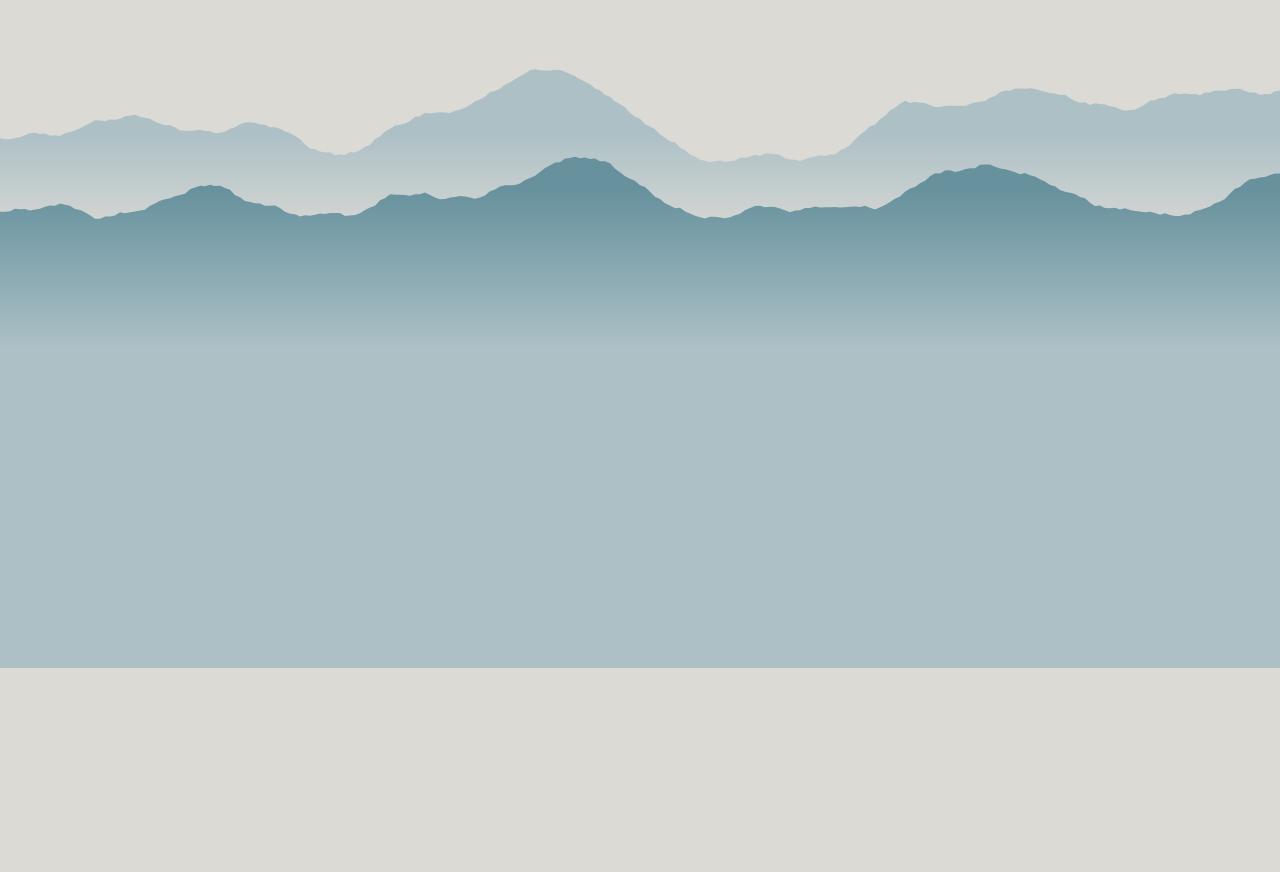
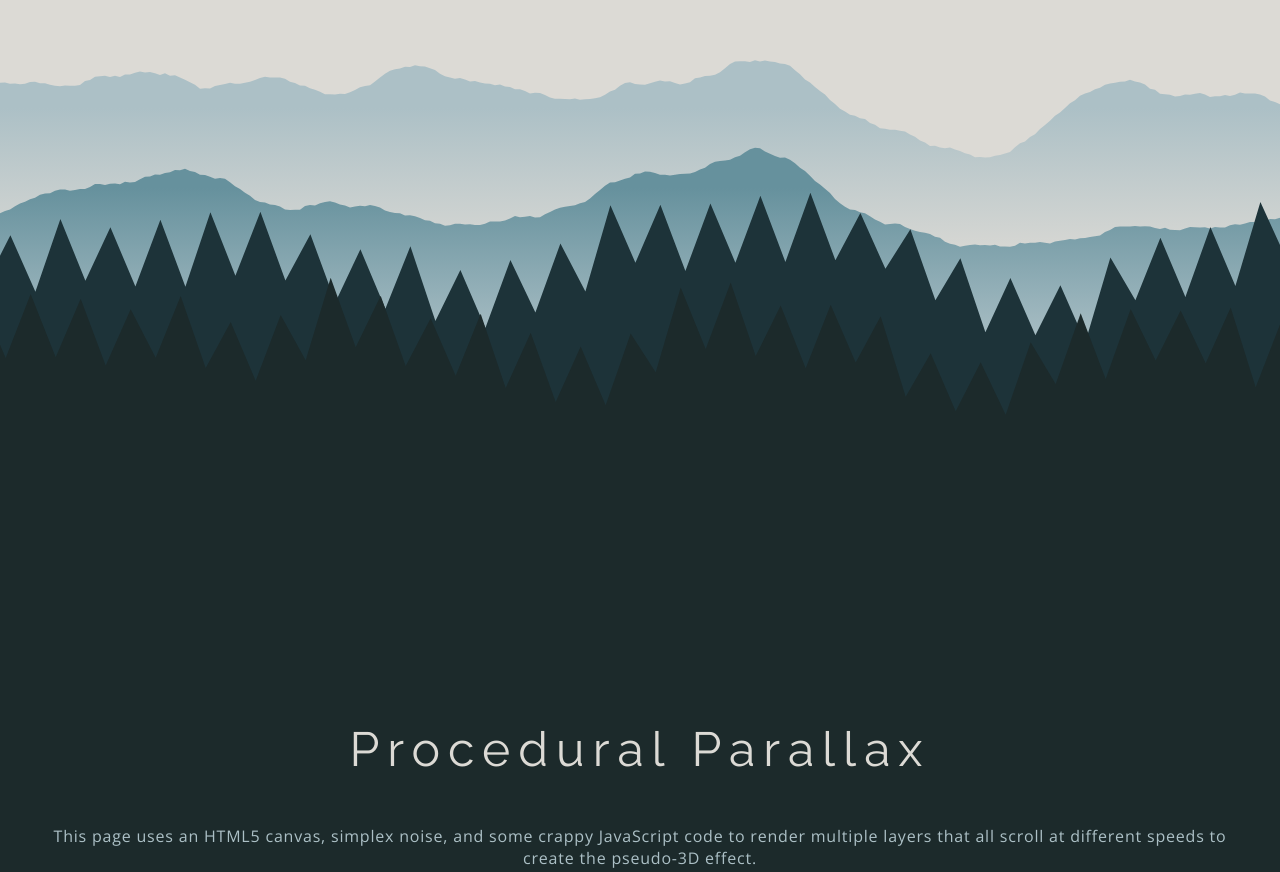
Before and after one commit to ImJimmi/procedual_parallax, a plain HTML site: page index.html in a window 1280 px wide. Shown: the part 132-1004 px from the top of the page. Before the commit the page ends 800 px from the top, so only its background shows below. Drawn offline with nearby package versions, Linux system fonts and the light colour scheme.

Commit message:
added the two forest layers

```diff
--- a/index.html
+++ b/index.html
@@ -16,8 +16,23 @@
     </head>
 
     <body>
-        <canvas class="cnvs" id="cnvs-bg"></canvas>
-        <canvas class="cnvs" id="cnvs-mountains-1"></canvas>
-        <canvas class="cnvs" id="cnvs-mountains-2"></canvas>
+        <canvas id="cnvs" height="1000"></canvas>
+
+        <div id="content">
+            <div style="padding: 3rem;">
+                <h1>Procedural Parallax</h1>
+                <p>This page uses an HTML5 canvas, simplex noise, and some crappy JavaScript code to render multiple layers that all scroll at different speeds to create the pseudo-3D effect.</p>
+
+                <div style="margin-top: 3rem">
+                    <p>The simplex noise is calculated using this GitHub repo:</p>
+                    <a href="https://github.com/josephg/noisejs">noisejs</a>
+                </div>
+
+                <div style="margin-top: 3rem;">
+                    <p>View the full code for this page on GitHub:</p>
+                    <a href="https://github.com/ImJimmi/procedural_parallax/tree/gh-pages" target="_blank">Procedural Parallax</a>
+                </div>
+            </div>
+        </div>
     </body>
 </html>
--- a/script.js
+++ b/script.js
@@ -1,91 +1,49 @@
 $(function() {
-    noise.seed(Math.random());
-
     var width = 0;
     var height = 0;
 
-    var baselines = [0.33, 0.4, 0.5, 0.6];
-    var mountains = [[], []];
-    var numPoints = 500;
-    var pixelsPerPoint = 5;
+    var baselines = [0.3, 0.4, 0.5, 0.6];
 
-    setupMountainsPoints();
+    class MountainRange {
+        constructor(index) {
+            this.numPoints = 500;
+            this.index = index;
 
-    resized();
+            this.pixelsPerPoint = 5;
+            this.points = [];
 
-    $(window).resize(function() {
-        resized();
-    });
-
-    //==========================================================================
-    function setupMountainsPoints() {
             var freq0 = 0.01;
             var freq1 = 0.03;
             var freq2 = 0.1;
             var freq3 = 0.5;
 
-        for (var i = 0; i < numPoints; i++) {
-            var y = baselines[0]
-            y += noise.simplex2(freq0 * i, 0) * 0.075;
+            noise.seed(Math.random());
+
+            for (var i = 0; i < this.numPoints; i++) {
+                var y = noise.simplex2(freq0 * i, 0) * 0.075;
                 y += noise.simplex2(freq1 * i, 0) * 0.02;
                 y += noise.simplex2(freq2 * i, 0) * 0.005;
                 y += noise.simplex2(freq3 * i, 0) * 0.002;
 
-            mountains[0].push(y);
-        }
-
-        for (var i = 0; i < numPoints; i++) {
-            var y = baselines[1];
-            y += noise.simplex2(0, freq0 * i) * 0.05;
-            y += noise.simplex2(0, freq1 * i) * 0.02;
-            y += noise.simplex2(0, freq2 * i) * 0.005;
-            y += noise.simplex2(0, freq3 * i) * 0.002;
-
-            mountains[1].push(y);
+                this.points.push(y);
             }
         }
 
-    function resized() {
-        width = $(window).width();
-        height = $(window).height();
-
-        $(".cnvs").each(function(i) {
-            var cnvs = $(this)[0];
-            cnvs.width = width;
-            cnvs.height = height;
-        });
-
-        paintBackground();
-        paintMountainsLayer1();
-        paintMountainsLayer2();
-    }
-
-    function paintBackground() {
-        var ctx = $("#cnvs-bg")[0].getContext("2d");
-
-        ctx.fillStyle = "#DCDAD5";
-        ctx.fillRect(0, 0, width, height);
-    }
-
-    function paintMountainsLayer1() {
-        var ctx = $("#cnvs-mountains-1")[0].getContext("2d");
+        paint(cnvs) {
+            var ctx = cnvs.getContext("2d");
             ctx.beginPath();
 
-        if (pixelsPerPoint * numPoints < width) {
-            pixelsPerPoint = width / (numPoints - 1);
-        }
+            var startPoint = Math.floor((this.numPoints / 2) - (width / (this.pixelsPerPoint * 2)));
+            var xOffset = (this.numPoints / 2) - (width / (this.pixelsPerPoint * 2)) - startPoint;
 
-        var startPoint = Math.floor((numPoints / 2) - (width / (pixelsPerPoint * 2)));
-        var xOffset = (numPoints / 2) - (width / (pixelsPerPoint * 2)) - startPoint;
-
-        var y0 = mountains[0][startPoint] * height;
-        var y1 = mountains[0][startPoint + 1] * height;
+            var y0 = (baselines[this.index] + this.points[startPoint]) * height;
+            var y1 = (baselines[this.index] + this.points[startPoint + 1]) * height;
 
             ctx.moveTo(0, y1 * xOffset + y0 * (1 - xOffset));
 
-        for (var i = 1; i < numPoints; i++) {
-            var x = i * pixelsPerPoint - xOffset * pixelsPerPoint;
-            var y = height * mountains[0][i + startPoint];
+            for (var i = 1; i < this.numPoints; i++) {
+                var x = i * this.pixelsPerPoint - xOffset * this.pixelsPerPoint;
+                var y = height * (baselines[this.index] + this.points[i + startPoint]);
                 ctx.lineTo(x, y);
             }
 
@@ -93,34 +51,73 @@ $(function() {
             ctx.lineTo(0, height);
             ctx.closePath();
 
-        var grad = ctx.createLinearGradient(0, baselines[0] * height,
-                                            0, (baselines[1] + baselines[1] - baselines[0]) * height);
+            var grad;
+
+            if (this.index !== baselines.length - 1) {
+                var diff = baselines[this.index + 1] - baselines[this.index];
+                grad = ctx.createLinearGradient(0, baselines[this.index] * height,
+                                                0, (baselines[this.index + 1] + diff) * height);
+            } else {
+                grad = ctx.createLinearGradient(0, baselines[this.index] * height,
+                                                0, height);
+            }
+
+            if (this.index === 0) {
                 grad.addColorStop(0, "#ACC0C6");
                 grad.addColorStop(1, "#DCDAD5");
+            } else if (this.index === 1) {
+                grad.addColorStop(0, "#66919D");
+                grad.addColorStop(1, "#ACC0C6");
+            }
 
             ctx.fillStyle = grad;
             ctx.fill();
         }
+    }
 
-    function paintMountainsLayer2() {
-        var ctx = $("#cnvs-mountains-2")[0].getContext("2d");
+    var mountains = [new MountainRange(0), new MountainRange(1)];
+
+    class Forest {
+        constructor(index) {
+            this.numPoints = 75 + Math.random() * 50;
+            this.index = index;
+
+            this.pixelsPerPoint = 25;
+            this.points = [];
+
+            noise.seed(Math.random());
+
+            for (var i = 0; i < this.numPoints; i++) {
+                var y = 0.025 + Math.random() * 0.025;
+
+                if (i % 2 == 0) {
+                    y *= -1;
+                }
+
+                var r = noise.simplex2(0.05 * i, 0) * 0.075;
+                r += noise.simplex2(0.15 * i, 0) * 0.02;
+
+                y += r;
+
+                this.points.push(y);
+            }
+        }
+
+        paint(cnvs) {
+            var ctx = cnvs.getContext("2d");
             ctx.beginPath();
 
-        if (pixelsPerPoint * numPoints < width) {
-            pixelsPerPoint = width / (numPoints - 1);
-        }
+            var startPoint = Math.floor((this.numPoints / 2) - (width / (this.pixelsPerPoint * 2)));
+            var xOffset = (this.numPoints / 2) - (width / (this.pixelsPerPoint * 2)) - startPoint;
 
-        var startPoint = Math.floor((numPoints / 2) - (width / (pixelsPerPoint * 2)));
-        var xOffset = (numPoints / 2) - (width / (pixelsPerPoint * 2)) - startPoint;
-
-        var y0 = mountains[1][startPoint] * height;
-        var y1 = mountains[1][startPoint + 1] * height;
+            var y0 = (baselines[this.index] + this.points[startPoint]) * height;
+            var y1 = (baselines[this.index] + this.points[startPoint + 1]) * height;
 
             ctx.moveTo(0, y1 * xOffset + y0 * (1 - xOffset));
 
-        for (var i = 1; i < numPoints; i++) {
-            var x = i * pixelsPerPoint - xOffset * pixelsPerPoint;
-            var y = height * mountains[1][i + startPoint];
+            for (var i = 1; i < this.numPoints; i++) {
+                var x = i * this.pixelsPerPoint - xOffset * this.pixelsPerPoint;
+                var y = height * (baselines[this.index] + this.points[i + startPoint]);
                 ctx.lineTo(x, y);
             }
 
@@ -128,10 +125,95 @@ $(function() {
             ctx.lineTo(0, height);
             ctx.closePath();
 
-        var grad = ctx.createLinearGradient(0, baselines[1] * height,
-                                            0, (baselines[2] + baselines[2] - baselines[1]) * height);
+            if (this.index == 2) {
+                ctx.fillStyle = "#1D3339";
+            } else {
+                ctx.fillStyle = "#1C2A2B";
+            }
+
+            ctx.fill();
+        }
+    }
+
+    var forests = [new Forest(2), new Forest(3)];
+
+    //==========================================================================
+    resized();
+
+    $(window).resize(function() {
+        resized();
+    });
+
+    onScroll();
+
+    $(window).scroll(function () {
+        onScroll();
+    });
+
+    //==========================================================================
+    function repaint() {
+        var cnvs = $("#cnvs")[0];
+
+        paintBackground(cnvs);
+
+        for (var i = 0; i < mountains.length; i++) {
+            if (mountains[i].pixelsPerPoint * mountains[i].numPoints < width) {
+                mountains[i].pixelsPerPoint = width / (mountains[i].numPoints - 1);
+            }
+
+            mountains[i].paint(cnvs);
+        }
+
+        for (var i = 0; i < forests.length; i++) {
+            forests[i].paint(cnvs);
+        }
+    }
+
+    function resized() {
+        width = $(window).innerWidth();
+        height = $(window).innerHeight();
+
+        var cnvs = $("#cnvs")[0];
+        cnvs.width = width;
+        cnvs.height = height;
+
+        repaint();
+    }
+
+    function onScroll() {
+        var proportion = $(window).scrollTop() / $(window).innerHeight();
+
+        var norms = [0.3, 0.4, 0.5, 0.6];
+
+        for (var i = 0; i < norms.length; i++) {
+            baselines[i] = norms[i] + (1 - norms[i]) * proportion * 0.8;
+        }
+
+        repaint();
+    }
+
+    function paintBackground(cnvs) {
+        var ctx = cnvs.getContext("2d");
+
+        ctx.fillStyle = "#DCDAD5";
+        ctx.fillRect(0, 0, width, height);
+    }
+
+    function paintTrees(cnvs, index) {
+        var ctx = cnvs.getContext("2d");
+        ctx.beginPath();
+
+        var diff = baselines[index + 3] - baselines[index + 2];
+        var grad = ctx.createLinearGradient(0, baselines[index + 2] * height,
+                                            0, (baselines[index + 3] + diff) * height);
+
+        if (index === 0) {
+            grad.addColorStop(0, "#ACC0C6");
+            grad.addColorStop(1, "#DCDAD5");
+        } else if (index === 1) {
             grad.addColorStop(0, "#66919D");
             grad.addColorStop(1, "#ACC0C6");
+        }
 
         ctx.fillStyle = grad;
         ctx.fill();
--- a/style.css
+++ b/style.css
@@ -1,3 +1,5 @@
+@import url('https://fonts.googleapis.com/css?family=Open+Sans|Raleway&display=swap');
+
 body {
     margin: 0;
     padding: 0;
@@ -5,13 +7,34 @@ body {
     width: 100vw;
     height: 100vh;
 
-    background-color: #DCDAD5;
+    background-color: #1C2A2B;
+    color: #ACC0C6;
+
+    overflow-x: hidden;
+
+    font-family: 'Open Sans', sans-serif;
+    letter-spacing: 0.05rem;
+    text-align: center;
 }
 
-.cnvs {
-    width: 100%;
-    height: 100%;
+#content {
+    margin: 0;
+    padding: 0;
 
-    position: absolute;
-    z-index: -100;
+    height: 100vh;
 }
+
+h1 {
+    font-family: 'Raleway', sans-serif;
+    font-weight: 400;
+    font-size: 3rem;
+    letter-spacing: 0.5rem;
+
+    margin-top: 0;
+    margin-bottom: 3rem;
+    color: #DCDAD5;
+}
+
+a {
+    color: #66919D;
+}
```
Lines whose indentation alone changed are shown as unchanged.
